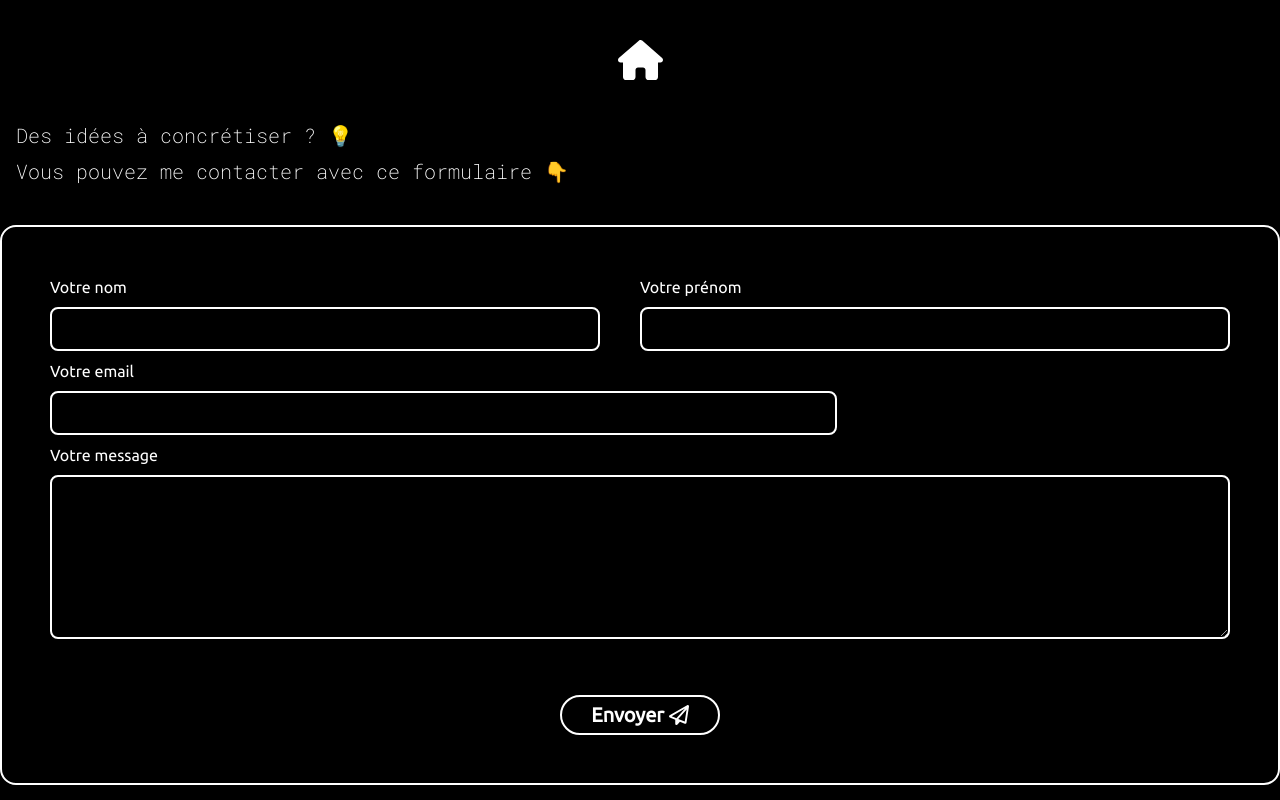
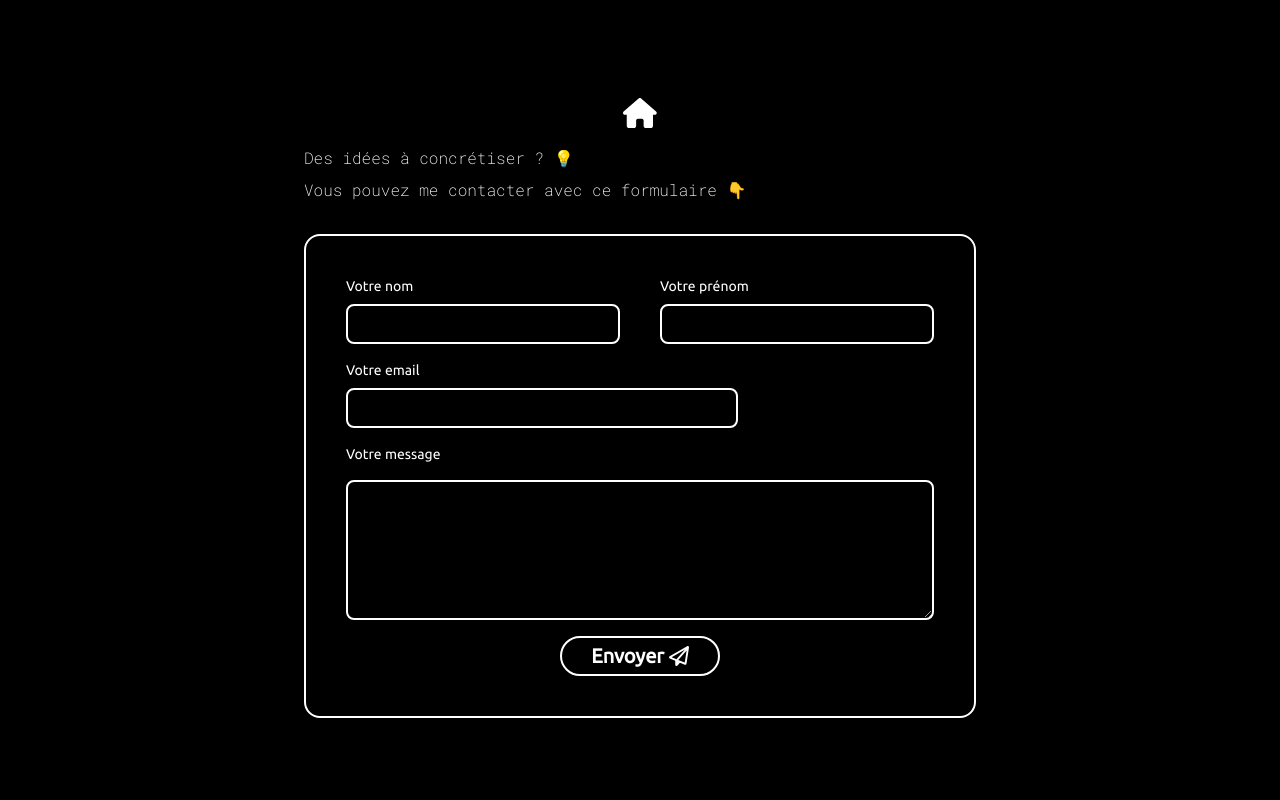
Before and after one commit to KevinDeBenedetti/portfolio_vue, a Vue app in the folder frontend/: page /contact in a window 1280 px wide. Built offline with nearby package versions, Linux system fonts and the light colour scheme; what tw-elements would draw is missing.

Commit message:
Update front

```diff
--- a/frontend/src/components/ContactForm.vue
+++ b/frontend/src/components/ContactForm.vue
@@ -64,35 +64,35 @@ function closeConfirmation() {
 </script>
 
 <template>
-<!--  <form id="contact-form" @submit.prevent="submitForm" class="mb-40 p-8 md:p-12 sm:border-2 border-white rounded-2xl flex flex-col justify-between text-white font-ubuntu">-->
-  <form @submit="submitForm" class="p-8 md:p-12 sm:border-2 border-white rounded-2xl flex flex-col justify-between text-white font-ubuntu">
 
-    <div class="lg:flex lg:justify-between">
+  <form @submit="submitForm" class="pt-6 px-4 sm:p-10 sm:mt-8 sm:border-2 border-white rounded-2xl flex flex-col justify-around text-white font-ubuntu text-sm">
 
-      <div class="flex flex-col lg:w-1/2 lg:pr-10">
+    <div class="sm:flex md:justify-between">
+
+      <div class="flex flex-col sm:w-1/2 sm:mr-10">
         <label for="lastname">Votre nom</label>
         <input v-model="formData.lastName" id="lastname" class="mt-2 px-4 py-2 text-white bg-transparent border-2 border-white rounded-lg" type="text" required>
       </div>
 
-      <div class="mt-2 lg:mt-0 flex flex-col lg:w-1/2">
+      <div class="mt-4 sm:mt-0 flex flex-col sm:w-1/2">
         <label for="firstname">Votre prénom</label>
         <input v-model="formData.firstName" id="firstname" class="mt-2 px-4 py-2 text-white bg-transparent border-2 border-white rounded-lg" type="text">
       </div>
 
     </div>
 
-    <label for="email" class="mt-2 flex flex-col">
+    <label for="email" class="mt-4 flex flex-col">
       <span>Votre email</span>
-      <input v-model="formData.email" id="email" class="mt-2 px-4 py-2 text-white bg-transparent border-2 border-white rounded-lg lg:w-4/6" type="email">
+      <input v-model="formData.email" id="email" class="mt-2 px-4 py-2 text-white bg-transparent border-2 border-white rounded-lg md:w-4/6" type="email">
     </label>
 
-    <label for="message" class="mt-2 flex flex-col">
+    <label for="message" class="mt-4 flex flex-col">
       <span>Votre message</span>
 <!--      <input v-model="formData.message" id="message" class="mt-2 px-4 py-2 text-white bg-transparent border-2 border-white rounded-lg" type="text">-->
-      <textarea v-model="formData.message" id="message" class="mt-2 px-4 py-2 text-white bg-transparent border-2 border-white rounded-lg" type="text" rows="6"></textarea>
+      <textarea v-model="formData.message" id="message" class="mt-4 px-4 py-2 text-white bg-transparent border-2 border-white rounded-lg" type="text" rows="6"></textarea>
     </label>
 
-    <div class="mt-14 flex justify-center">
+    <div class="flex justify-center pt-4">
       <button
           type="submit"
           class="border-2 border-white h-10 w-40 rounded-full text-xl font-bold hover:bg-white hover:text-gray pointer"
--- a/frontend/src/components/RealisationsSection.vue
+++ b/frontend/src/components/RealisationsSection.vue
@@ -7,16 +7,16 @@ const data = realisationsData;
 
   <section class="mt-10 px-4" id="realisations">
 
-    <h3 class="section-title">Réalisations</h3>
-<!-- p-8 my-6 -->
+    <h3 class="hidden">Réalisations</h3>
+
     <article
         v-for="item in data" :key="item.title"
-        class="z-10 border-solid border-grayLight border-2 rounded-2xl transform transition-transform hover:scale-y-105 bg-article hover:bg-white hover:bg-opacity-20 py-2 px-4 my-4 sm:p-6 md:p-10 lg:p-8">
+        class="z-10 border-solid border-grayLight border-2 rounded-2xl  bg-article hover:bg-white hover:bg-opacity-20 py-2 px-4 my-4 sm:p-6 md:p-10 lg:p-8">
 <!--Tags-->
       <div class="flex flex-wrap">
         <div
             v-for="tag in item.tags" :key="tag.label"
-            class="m-1 px-2 py-1 border rounded border-gray-500"
+            class="m-1 px-1 py-0 border rounded border-gray-500"
             :class="' bg-' + tag.color + '/30' "
         >
           <span class="text-xs text-gray-300 uppercase">{{ tag.label }}</span>
@@ -28,7 +28,7 @@ const data = realisationsData;
       <p class="text-sm text-justify mt-4 font-robotoMono">{{ item.content }}</p>
 <!--Links-->
       <div class="mt-4 flex">
-        <a class="p-1 mr-2 text-grayLight hover:text-white" v-for="link in item.links" :key="link.label" :href="link.url">
+        <a class="p-1 mr-2 text-grayLight hover:text-white hover:scale-110 transition-transform duration-300" v-for="link in item.links" :key="link.label" :href="link.url" target="_blank">
           <font-awesome-icon class="mr-2" :icon="link.icon" />
           <span class="text-sm font-ubuntu ">{{ link.label }}</span>
         </a>
--- a/frontend/src/components/SideLock.vue
+++ b/frontend/src/components/SideLock.vue
@@ -42,7 +42,7 @@ function scrollToSection(target) {
     </ul>
   </nav>
 
-  <div class="my-4 flex items-center justify-center">
+  <div class="my-4 flex items-center justify-center hover:scale-125 transition-transform duration-500">
     <RouterLink to="/contact">
       <button class="border-2 border-white h-20 w-60 rounded-full font-ubuntu text-2xl font-bold hover:bg-white hover:text-gray pointer">
         Me contacter
@@ -50,19 +50,19 @@ function scrollToSection(target) {
     </RouterLink>
   </div>
 
-  <div class="flex items-center">
+  <div class="flex items-center mt-4">
 
     <img class="mr-8" src="/images/PhotoCVdetoureeNB.webp" alt="Photo of Kevin De Benedetti">
 
     <div class="flex flex-wrap">
 
-      <a class="p-2 mr-6 flex items-center" href="https://www.linkedin.com/in/kevindebenedetti" target="_blank">
+      <a class="p-2 mr-6 flex items-center hover:scale-110 transition-transform duration-500" href="https://www.linkedin.com/in/kevindebenedetti" target="_blank">
         <font-awesome-icon class="text-lg" :icon="['fab', 'linkedin-in']" />
         <span class="ml-3 font-ubuntu text-sm">Linkedin</span>
         <font-awesome-icon class="ml-2 text-xs" :icon="['fas', 'arrow-up-right-from-square']" />
       </a>
 
-      <a class="p-2 flex items-center" href="https://github.com/KevinDeBenedetti" target="_blank">
+      <a class="p-2 flex items-center hover:scale-110 transition-transform duration-500" href="https://github.com/KevinDeBenedetti" target="_blank">
         <font-awesome-icon class="text-lg" :icon="['fab', 'github']" />
         <span class="ml-3 font-ubuntu text-sm">GitHub</span>
         <font-awesome-icon class="ml-2 text-xs" :icon="['fas', 'arrow-up-right-from-square']" />
@@ -70,8 +70,6 @@ function scrollToSection(target) {
 
     </div>
 
-
-
   </div>
 </template>
 
--- a/frontend/src/components/SkillsSection.vue
+++ b/frontend/src/components/SkillsSection.vue
@@ -7,11 +7,11 @@ const skills = skillsData;
 
 <template>
 
-  <section class="section mt-10 px-4" id="skills">
+  <section class="mt-10 px-4" id="skills">
 
-    <h3 class="section-title">Compétences</h3>
+    <h3 class="hidden">Compétences</h3>
 
-    <div class="grid grid-cols-2 gap-3">
+    <div class="grid grid-cols-1 sm:grid-cols-2 gap-3">
 
 <!-- FRONTEND article -->
       <article v-for="skill in skills" :key="skill.category" class="mt-10">
--- a/frontend/src/stores/realisations.json
+++ b/frontend/src/stores/realisations.json
@@ -61,12 +61,12 @@
     "links": [
       {
         "label": "Website",
-        "url": "#",
+        "url": "https://kevindebenedetti.github.io/portfolio/",
         "icon": "fa-solid fa-link"
       },
       {
         "label": "Github",
-        "url": "#",
+        "url": "https://github.com/KevinDeBenedetti/portfolio",
         "icon": "fa-brands fa-github"
       }
     ]
--- a/frontend/src/views/ContactView.vue
+++ b/frontend/src/views/ContactView.vue
@@ -3,15 +3,16 @@ import ContactForm from "@/components/ContactForm.vue";
 </script>
 
 <template>
-  <main class="container m-auto">
 
-    <header class="my-10 flex justify-center items-center">
+  <main class="container m-auto h-screen max-w-2xl md:flex flex-col justify-center">
+
+    <header class="my-4 flex justify-center items-center">
       <RouterLink to="/">
-        <font-awesome-icon class="text-3xl text-[40px] text-white" icon="fa-solid fa-house" />
+        <font-awesome-icon class="text-[30px] text-white" icon="fa-solid fa-house" />
       </RouterLink>
     </header>
 
-    <div class="px-4 my-10 text-white text-lg md:text-xl font-robotoMono">
+    <div class="text-white font-robotoMono px-4 sm:px-0">
       <p>Des idées à concrétiser ? 💡</p>
       <p class="mt-2">Vous pouvez me contacter avec ce formulaire 👇</p>
     </div>
@@ -19,6 +20,7 @@ import ContactForm from "@/components/ContactForm.vue";
     <ContactForm />
 
   </main>
+
 </template>
 
 <style scoped>
--- a/frontend/tailwind.config.js
+++ b/frontend/tailwind.config.js
@@ -11,6 +11,7 @@ module.exports = {
         /* Texte */
         "blue": "rgb(26, 54, 162)",
         "grayLight": "rgb(148, 148, 149)",
+        "greenPantone": "#b5dba9",
 
         /* Technologies */
         "bootstrap": "rgb(86, 61, 124)",
```
